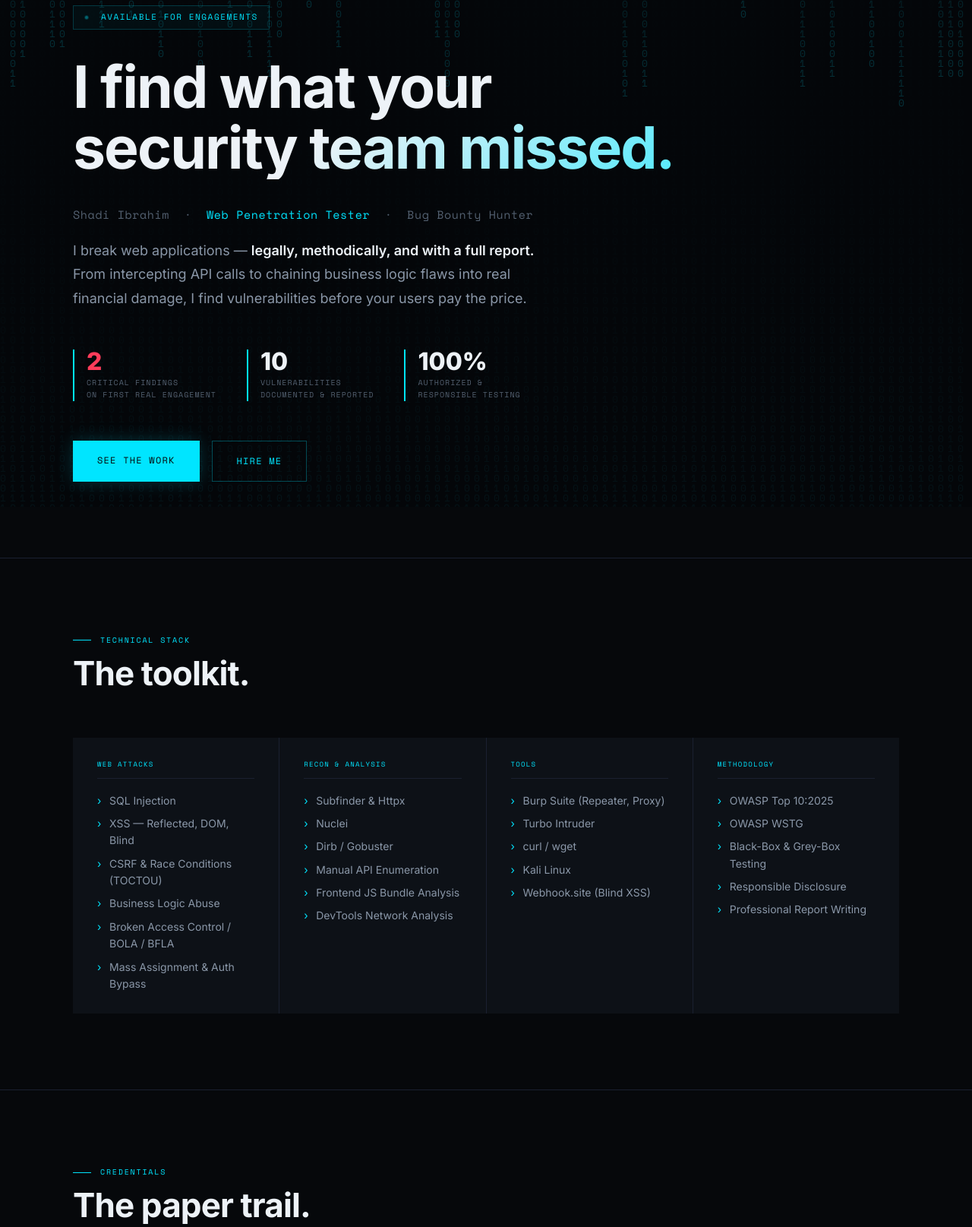
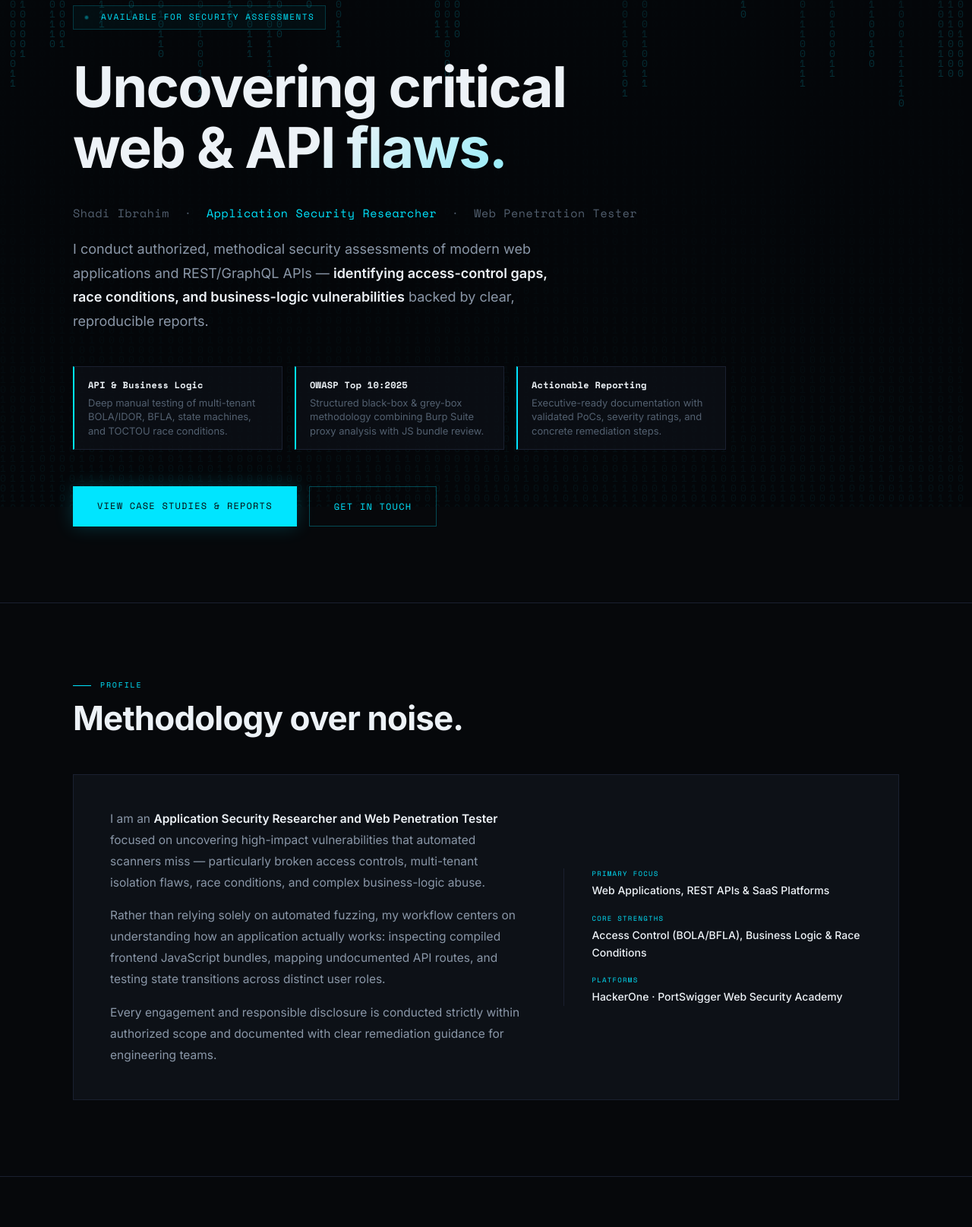
Before and after one commit to shadi-ibrahim-sec/shadi-ibrahim-sec.github.io, a plain HTML site: page index.html in a window 1280 px wide. Shown: the part 133-1748 px from the top of the page at 76% size. Drawn offline with nearby package versions, Linux system fonts and the light colour scheme.

Commit message:
Update index.html

```diff
--- a/index.html
+++ b/index.html
@@ -3,7 +3,7 @@
 <head>
 <meta charset="UTF-8">
 <meta name="viewport" content="width=device-width, initial-scale=1.0">
-<title>Shadi Ibrahim — Web Penetration Tester</title>
+<title>Shadi Ibrahim — Web Application Penetration Tester</title>
 <link rel="preconnect" href="https://fonts.googleapis.com">
 <link href="https://fonts.googleapis.com/css2?family=Inter:wght@400;500;600;700;800&family=Space+Mono:wght@400;700&display=swap" rel="stylesheet">
 <style>
@@ -43,7 +43,7 @@ nav{
   position:fixed;top:0;left:0;right:0;z-index:100;
   display:flex;align-items:center;justify-content:space-between;
   padding:20px 56px;
-  background:rgba(6,8,11,0.8);backdrop-filter:blur(16px);
+  background:rgba(6,8,11,0.88);backdrop-filter:blur(16px);
   border-bottom:1px solid var(--border);
 }
 .nav-logo{font-family:var(--mono);font-size:13px;color:var(--accent);letter-spacing:.08em;text-decoration:none}
@@ -55,6 +55,12 @@ nav{
   transition:color .2s;
 }
 .nav-links a:hover,.nav-links a.active{color:var(--accent)}
+
+.nav-toggle{
+  display:none;background:none;border:1px solid var(--border);
+  color:var(--accent);font-family:var(--mono);font-size:18px;
+  padding:4px 10px;cursor:pointer;line-height:1.2;
+}
 
 /* ═══════════════ HERO ═══════════════ */
 .hero{
@@ -74,7 +80,7 @@ nav{
 @keyframes pulse{0%,100%{opacity:1;transform:scale(1)}50%{opacity:.4;transform:scale(.8)}}
 
 .hero h1{
-  font-size:clamp(32px,6vw,80px);font-weight:700;line-height:1.05;
+  font-size:clamp(32px,5.8vw,74px);font-weight:700;line-height:1.08;
   letter-spacing:-.025em;color:var(--white);margin-bottom:6px;
 }
 .hero h1 .name-line{
@@ -89,18 +95,31 @@ nav{
 .hero-role em{color:var(--accent);font-style:normal}
 
 .hero-statement{
-  max-width:620px;font-size:18px;color:var(--body);
-  line-height:1.75;margin-bottom:52px;font-weight:400;
+  max-width:650px;font-size:18px;color:var(--body);
+  line-height:1.75;margin-bottom:44px;font-weight:400;
 }
 .hero-statement strong{color:var(--white);font-weight:600}
 
-.hero-stats{
-  display:flex;gap:40px;margin-bottom:52px;flex-wrap:wrap;
+/* Focus Pillars (replaces numeric counters) */
+.hero-pillars{
+  display:grid;grid-template-columns:repeat(3,minmax(0,1fr));gap:16px;
+  margin-bottom:48px;max-width:860px;
 }
-.stat{border-left:2px solid var(--accent);padding-left:16px}
-.stat-num{font-size:32px;font-weight:800;color:var(--white);line-height:1;font-family:var(--sans)}
-.stat-num.red{color:var(--red)}
-.stat-label{font-family:var(--mono);font-size:10px;color:var(--muted);text-transform:uppercase;letter-spacing:.1em;margin-top:4px}
+.pillar{
+  border-left:2px solid var(--accent);
+  background:rgba(13,17,23,0.75);
+  padding:14px 18px;
+  border-top:1px solid var(--border);
+  border-right:1px solid var(--border);
+  border-bottom:1px solid var(--border);
+}
+.pillar-title{
+  font-family:var(--mono);font-size:12px;font-weight:700;
+  color:var(--white);margin-bottom:4px;letter-spacing:.02em;
+}
+.pillar-sub{
+  font-size:13px;color:var(--muted);line-height:1.45;
+}
 
 .hero-cta{display:flex;gap:16px;flex-wrap:wrap}
 .btn-primary{
@@ -129,12 +148,28 @@ section{position:relative;z-index:1;padding:100px 0}
 .section-eye::before{content:'';width:24px;height:1px;background:var(--accent)}
 h2.section-title{
   font-size:clamp(24px,4.5vw,44px);font-weight:700;color:var(--white);
-  letter-spacing:-.02em;margin-bottom:60px;line-height:1.15;
+  letter-spacing:-.02em;margin-bottom:48px;line-height:1.15;
 }
 .rule{border:none;border-top:1px solid var(--border);margin:0;position:relative;z-index:1}
 
+/* ═══════════════ ABOUT ═══════════════ */
+.about-box{
+  background:var(--surface);border:1px solid var(--border);
+  padding:44px 48px;display:grid;grid-template-columns:1.4fr 1fr;gap:48px;
+  align-items:center;
+}
+.about-text p{font-size:15.5px;color:var(--body);line-height:1.8;margin-bottom:16px}
+.about-text p:last-child{margin-bottom:0}
+.about-text strong{color:var(--white);font-weight:600}
+.about-meta{
+  border-left:1px solid var(--border);padding-left:36px;
+  display:flex;flex-direction:column;gap:18px;
+}
+.meta-item-label{font-family:var(--mono);font-size:9px;color:var(--accent);text-transform:uppercase;letter-spacing:.14em;margin-bottom:4px}
+.meta-item-val{font-size:14px;color:var(--white);font-weight:500}
+
 /* ═══════════════ SKILLS ═══════════════ */
-.skills-grid{display:grid;grid-template-columns:repeat(auto-fill,minmax(220px,1fr));gap:1px;background:var(--border)}
+.skills-grid{display:grid;grid-template-columns:repeat(auto-fill,minmax(240px,1fr));gap:1px;background:var(--border)}
 .skill-group{background:var(--surface);padding:28px 32px}
 .skill-label{
   font-family:var(--mono);font-size:9px;color:var(--accent);
@@ -148,7 +183,7 @@ h2.section-title{
 .skill-list li::before{content:'›';position:absolute;left:0;color:var(--accent)}
 
 /* ═══════════════ CERTS ═══════════════ */
-.certs-grid{display:grid;grid-template-columns:repeat(auto-fill,minmax(340px,1fr));gap:24px}
+.certs-grid{display:grid;grid-template-columns:repeat(auto-fill,minmax(320px,1fr));gap:24px}
 .cert-card{background:var(--surface);border:1px solid var(--border);overflow:hidden;transition:border-color .2s}
 .cert-card:hover{border-color:rgba(0,229,255,.3)}
 .cert-img{width:100%;aspect-ratio:16/9;object-fit:cover;display:block;filter:brightness(.95);transition:filter .25s}
@@ -206,11 +241,19 @@ footer{
 
 /* ═══════════════ RESPONSIVE ═══════════════ */
 @media(max-width:900px){
-  nav{padding:16px 24px}
-  .nav-links{display:none}
+  nav{padding:16px 24px;flex-wrap:wrap}
+  .nav-toggle{display:block}
+  .nav-links{
+    display:none;width:100%;flex-direction:column;gap:0;
+    margin-top:16px;border-top:1px solid var(--border);padding-top:8px;
+  }
+  .nav-links.open{display:flex}
+  .nav-links li a{display:block;padding:12px 4px}
   .wrap{padding:0 24px}
   .hero{padding:120px 24px 80px}
-  .hero-stats{gap:24px}
+  .hero-pillars{grid-template-columns:1fr}
+  .about-box{grid-template-columns:1fr;padding:32px 24px;gap:28px}
+  .about-meta{border-left:none;border-top:1px solid var(--border);padding-left:0;padding-top:24px}
   .contact-grid{grid-template-columns:1fr}
   .contact-left{border-right:none;border-bottom:1px solid var(--border);padding:40px 28px}
   .contact-right{padding:40px 28px}
@@ -230,12 +273,14 @@ footer{
 <!-- NAV -->
 <nav>
   <a href="index.html" class="nav-logo">shadi_ibrahim<span>.sec</span></a>
-  <ul class="nav-links">
+  <button class="nav-toggle" id="nav-toggle" aria-label="Toggle navigation" aria-expanded="false">☰</button>
+  <ul class="nav-links" id="nav-links">
     <li><a href="index.html" class="active">Home</a></li>
     <li><a href="work.html">Work</a></li>
-    <li><a href="index.html#skills">Skills</a></li>
-    <li><a href="index.html#certs">Certs</a></li>
-    <li><a href="index.html#contact">Contact</a></li>
+    <li><a href="#about">About</a></li>
+    <li><a href="#skills">Skills</a></li>
+    <li><a href="#certs">Certs</a></li>
+    <li><a href="#contact">Contact</a></li>
   </ul>
 </nav>
 
@@ -243,39 +288,70 @@ footer{
 <div class="hero">
   <div class="hero-tag">
     <span></span>
-    Available for engagements
+    Available for security assessments
   </div>
   <h1>
-    I find what your<br>
-    <span class="name-line">security team missed.</span>
+    Uncovering critical<br>
+    <span class="name-line">web &amp; API flaws.</span>
   </h1>
   <p class="hero-role">
-    Shadi Ibrahim &nbsp;·&nbsp; <em>Web Penetration Tester</em> &nbsp;·&nbsp; Bug Bounty Hunter
+    Shadi Ibrahim &nbsp;·&nbsp; <em>Application Security Researcher</em> &nbsp;·&nbsp; Web Penetration Tester
   </p>
   <p class="hero-statement">
-    I break web applications — <strong>legally, methodically, and with a full report.</strong>
-    From intercepting API calls to chaining business logic flaws into real financial damage,
-    I find vulnerabilities before your users pay the price.
+    I conduct authorized, methodical security assessments of modern web applications and REST/GraphQL APIs —
+    <strong>identifying access-control gaps, race conditions, and business-logic vulnerabilities</strong>
+    backed by clear, reproducible reports.
   </p>
-  <div class="hero-stats">
-    <div class="stat">
-      <div class="stat-num red">2</div>
-      <div class="stat-label">Critical findings<br>on first real engagement</div>
+  <div class="hero-pillars">
+    <div class="pillar">
+      <div class="pillar-title">API &amp; Business Logic</div>
+      <div class="pillar-sub">Deep manual testing of multi-tenant BOLA/IDOR, BFLA, state machines, and TOCTOU race conditions.</div>
     </div>
-    <div class="stat">
-      <div class="stat-num">10</div>
-      <div class="stat-label">Vulnerabilities<br>documented & reported</div>
+    <div class="pillar">
+      <div class="pillar-title">OWASP Top 10:2025</div>
+      <div class="pillar-sub">Structured black-box &amp; grey-box methodology combining Burp Suite proxy analysis with JS bundle review.</div>
     </div>
-    <div class="stat">
-      <div class="stat-num">100%</div>
-      <div class="stat-label">Authorized &<br>responsible testing</div>
+    <div class="pillar">
+      <div class="pillar-title">Actionable Reporting</div>
+      <div class="pillar-sub">Executive-ready documentation with validated PoCs, severity ratings, and concrete remediation steps.</div>
     </div>
   </div>
   <div class="hero-cta">
-    <a href="work.html" class="btn-primary">See the Work</a>
-    <a href="#contact" class="btn-ghost">Hire Me</a>
+    <a href="work.html" class="btn-primary">View Case Studies &amp; Reports</a>
+    <a href="#contact" class="btn-ghost">Get in Touch</a>
   </div>
 </div>
+
+<hr class="rule">
+
+<!-- ABOUT -->
+<section id="about">
+  <div class="wrap">
+    <div class="section-eye">Profile</div>
+    <h2 class="section-title">Methodology over noise.</h2>
+    <div class="about-box reveal">
+      <div class="about-text">
+        <p>I am an <strong>Application Security Researcher and Web Penetration Tester</strong> focused on uncovering high-impact vulnerabilities that automated scanners miss — particularly broken access controls, multi-tenant isolation flaws, race conditions, and complex business-logic abuse.</p>
+        <p>Rather than relying solely on automated fuzzing, my workflow centers on understanding how an application actually works: inspecting compiled frontend JavaScript bundles, mapping undocumented API routes, and testing state transitions across distinct user roles.</p>
+        <p>Every engagement and responsible disclosure is conducted strictly within authorized scope and documented with clear remediation guidance for engineering teams.</p>
+      </div>
+      <div class="about-meta">
+        <div>
+          <div class="meta-item-label">Primary Focus</div>
+          <div class="meta-item-val">Web Applications, REST APIs &amp; SaaS Platforms</div>
+        </div>
+        <div>
+          <div class="meta-item-label">Core Strengths</div>
+          <div class="meta-item-val">Access Control (BOLA/BFLA), Business Logic &amp; Race Conditions</div>
+        </div>
+        <div>
+          <div class="meta-item-label">Platforms</div>
+          <div class="meta-item-val">HackerOne · PortSwigger Web Security Academy</div>
+        </div>
+      </div>
+    </div>
+  </div>
+</section>
 
 <hr class="rule">
 
@@ -286,45 +362,45 @@ footer{
     <h2 class="section-title">The toolkit.</h2>
     <div class="skills-grid reveal">
       <div class="skill-group">
-        <div class="skill-label">Web Attacks</div>
+        <div class="skill-label">Web &amp; API Attacks</div>
         <ul class="skill-list">
-          <li>SQL Injection</li>
-          <li>XSS — Reflected, DOM, Blind</li>
-          <li>CSRF &amp; Race Conditions (TOCTOU)</li>
-          <li>Business Logic Abuse</li>
-          <li>Broken Access Control / BOLA / BFLA</li>
-          <li>Mass Assignment &amp; Auth Bypass</li>
+          <li>Broken Access Control (BOLA / IDOR / BFLA)</li>
+          <li>Business Logic &amp; State Abuse</li>
+          <li>Race Conditions (TOCTOU)</li>
+          <li>SQL Injection &amp; Auth Bypass</li>
+          <li>XSS — Reflected, Stored, DOM, Blind</li>
+          <li>CSRF &amp; Mass Assignment</li>
         </ul>
       </div>
       <div class="skill-group">
         <div class="skill-label">Recon &amp; Analysis</div>
         <ul class="skill-list">
+          <li>Frontend JS Bundle Analysis</li>
+          <li>Manual API &amp; Endpoint Enumeration</li>
           <li>Subfinder &amp; Httpx</li>
           <li>Nuclei</li>
           <li>Dirb / Gobuster</li>
-          <li>Manual API Enumeration</li>
-          <li>Frontend JS Bundle Analysis</li>
-          <li>DevTools Network Analysis</li>
+          <li>DevTools Network Inspection</li>
         </ul>
       </div>
       <div class="skill-group">
         <div class="skill-label">Tools</div>
         <ul class="skill-list">
-          <li>Burp Suite (Repeater, Proxy)</li>
-          <li>Turbo Intruder</li>
+          <li>Burp Suite (Proxy, Repeater, Intruder)</li>
+          <li>Turbo Intruder (Custom Python)</li>
+          <li>sqlmap &amp; John the Ripper</li>
           <li>curl / wget</li>
           <li>Kali Linux</li>
-          <li>Webhook.site (Blind XSS)</li>
         </ul>
       </div>
       <div class="skill-group">
         <div class="skill-label">Methodology</div>
         <ul class="skill-list">
           <li>OWASP Top 10:2025</li>
-          <li>OWASP WSTG</li>
-          <li>Black-Box &amp; Grey-Box Testing</li>
+          <li>OWASP WSTG &amp; API Top 10</li>
+          <li>Black-Box &amp; Grey-Box Assessments</li>
           <li>Responsible Disclosure</li>
-          <li>Professional Report Writing</li>
+          <li>Technical Report Writing</li>
         </ul>
       </div>
     </div>
@@ -337,13 +413,13 @@ footer{
 <section id="certs">
   <div class="wrap">
     <div class="section-eye">Credentials</div>
-    <h2 class="section-title">The paper trail.</h2>
+    <h2 class="section-title">Certifications &amp; training.</h2>
     <div class="certs-grid reveal">
       <div class="cert-card">
         <img class="cert-img" src="cert3.png" alt="Cyberpedia Cybersecurity Bootcamp">
         <div class="cert-meta">
           <div class="cert-issuer">Cyberpedia</div>
-          <div class="cert-name">Cybersecurity Bootcamp</div>
+          <div class="cert-name">Cybersecurity Bootcamp (Red Team &amp; Web Pentesting)</div>
           <div class="cert-date">May 2026 · ID: CP-X5RZ-HFTD</div>
         </div>
       </div>
@@ -373,12 +449,12 @@ footer{
 <section id="contact">
   <div class="wrap">
     <div class="section-eye">Get in Touch</div>
-    <h2 class="section-title">Ready to find<br>your vulnerabilities?</h2>
+    <h2 class="section-title">Ready to assess<br>your application?</h2>
     <div class="contact-grid reveal">
       <div class="contact-left">
-        <div class="contact-available">● Available now</div>
-        <div class="contact-headline">Your application has vulnerabilities.<br>Let me find them first.</div>
-        <p class="contact-sub" style="margin-top:16px">Every engagement includes a professional report with severity ratings, reproduction steps, evidence, and remediation recommendations — mapped to OWASP Top 10:2025.</p>
+        <div class="contact-available">● Available for engagements</div>
+        <div class="contact-headline">Identify security gaps before they impact production.</div>
+        <p class="contact-sub" style="margin-top:16px">Every assessment includes a comprehensive report with severity ratings, step-by-step reproduction proofs, and actionable remediation guidance mapped to OWASP standards.</p>
       </div>
       <div class="contact-right">
         <a href="mailto:Shadi300bro@gmail.com" class="contact-link">
@@ -391,7 +467,7 @@ footer{
         </a>
         <a href="work.html" class="contact-link">
           <span class="contact-icon">→</span>
-          See My Projects
+          Explore Case Studies
         </a>
       </div>
     </div>
@@ -399,11 +475,27 @@ footer{
 </section>
 
 <footer>
-  <div class="footer-copy">© 2026 <span>Shadi Ibrahim</span> · Web Penetration Tester</div>
+  <div class="footer-copy">© 2026 <span>Shadi Ibrahim</span> · Application Security Researcher</div>
   <div class="footer-copy">All testing conducted under written authorization</div>
 </footer>
 
 <script>
+// ── MOBILE NAV TOGGLE ──
+const navToggle = document.getElementById('nav-toggle');
+const navLinks = document.getElementById('nav-links');
+navToggle.addEventListener('click', () => {
+  const isOpen = navLinks.classList.toggle('open');
+  navToggle.setAttribute('aria-expanded', isOpen);
+  navToggle.textContent = isOpen ? '✕' : '☰';
+});
+navLinks.querySelectorAll('a').forEach(link => {
+  link.addEventListener('click', () => {
+    navLinks.classList.remove('open');
+    navToggle.setAttribute('aria-expanded', 'false');
+    navToggle.textContent = '☰';
+  });
+});
+
 // ── MATRIX RAIN ──
 (function(){
   const canvas = document.getElementById('matrix-canvas');
```
